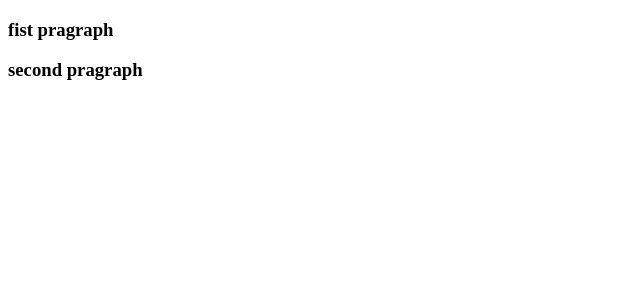
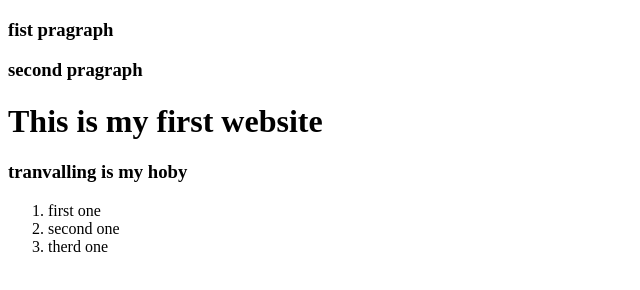
Before and after one commit to wdrashed/my-first-repo, a plain HTML site: page index.html in a window 1280 px wide. Shown: the whole page, without its empty margins (0-640 px from the left). Drawn offline with Linux system fonts and the light colour scheme.

Commit message:
make a list

```diff
--- a/index.html
+++ b/index.html
@@ -9,5 +9,12 @@
 <body>
     <h3>fist pragraph</h3>
     <h3>second pragraph</h3>
+    <h1>This is my first website</h1>
+    <h3>tranvalling is my hoby </h3>
+    <ol>
+        <li>first one </li>
+        <li>second one</li>
+        <li>therd one</li>
+    </ol>
 </body>
 </html>
```
